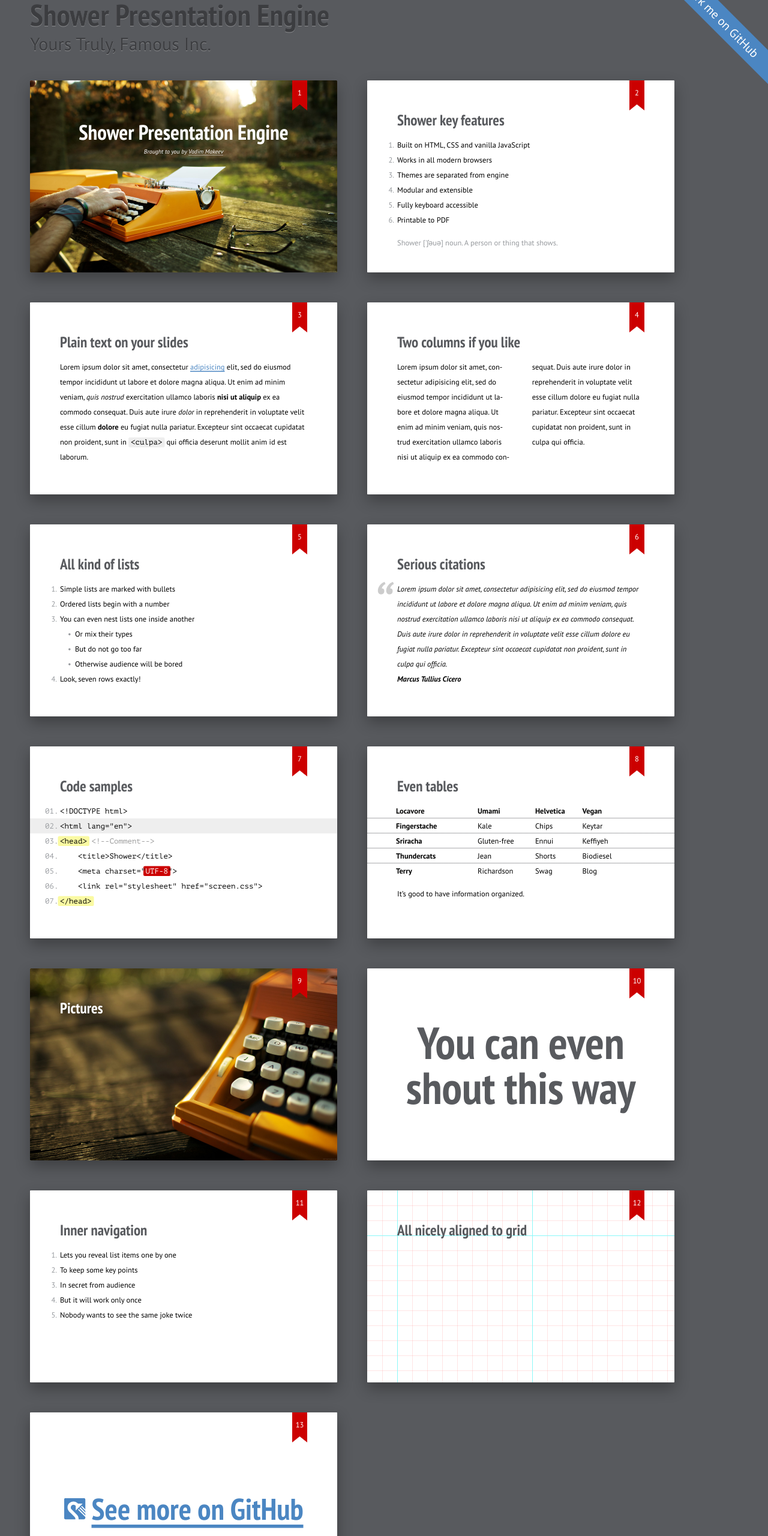
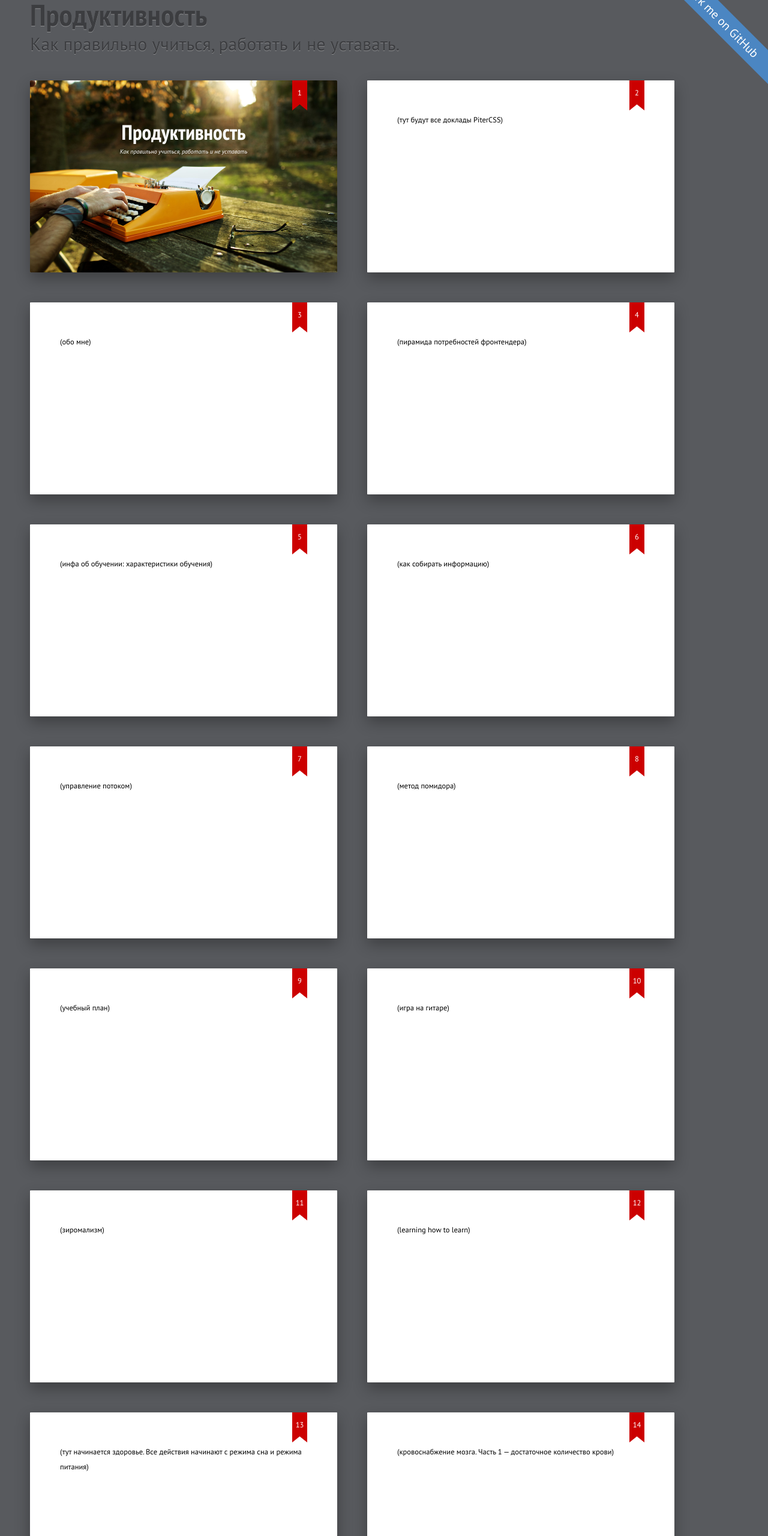
Before and after one commit to uyouthe/how-to-learn, a plain HTML site: page index.html in a window 1280 px wide. Shown: the part 40-2600 px from the top of the page at 60% size. Drawn offline with Linux system fonts and the light colour scheme.

Commit message:
scratch template made

```diff
--- a/index.html
+++ b/index.html
@@ -9,12 +9,12 @@
 </head>
 <body class="shower list">
 	<header class="caption">
-		<h1>Shower Presentation Engine</h1>
-		<p>Yours Truly, Famous Inc.</p>
+		<h1>Продуктивность</h1>
+		<p>Как правильно учиться, работать и не уставать.</p>
 	</header>
 	<section class="slide" id="cover">
-		<h2>Shower Presentation Engine</h2>
-		<p>Brought to you by <a href="http://pepelsbey.net">Vadim Makeev</a></p>
+		<h2>Продуктивность</h2>
+		<p>Как правильно учиться, работать и не уставать</p>
 		<img src="pictures/cover.jpg" alt="" class="cover">
 		<!--
 			To apply styles to the certain slides
@@ -36,8 +36,118 @@
 				}
 				#cover p a {
 					color:#FFF;
-					}
+				}
 		</style>
+	</section>
+	<section class="slide">
+		<p>
+			(тут будут все доклады PiterCSS)
+		</p>
+	</section>
+	<section class="slide">
+		<p>
+			(обо мне)
+		</p>
+	</section>
+	<section class="slide">
+		<p>
+			(пирамида потребностей фронтендера)
+		</p>
+	</section>
+	<section class="slide">
+		<p>
+			(инфа об обучении: характеристики обучения)
+		</p>
+	</section>
+	<section class="slide">
+		<p>
+			(как собирать информацию)
+		</p>
+	</section>
+	<section class="slide">
+		<p>
+			(управление потоком)
+		</p>
+	</section>
+	<section class="slide">
+		<p>
+			(метод помидора)
+		</p>
+	</section>
+	<section class="slide">
+		<p>
+			(учебный план)
+		</p>
+	</section>
+	<section class="slide">
+		<p>
+			(игра на гитаре)
+		</p>
+	</section>
+	<section class="slide">
+		<p>
+			(зиромализм)
+		</p>
+	</section>
+	<section class="slide">
+		<p>
+			(learning how to learn)
+		</p>
+	</section>
+	<section class="slide">
+		<p>
+			(тут начинается здоровье. Все действия начинают с режима сна и режима питания)
+		</p>
+	</section>
+	<section class="slide">
+		<p>
+			(кровоснабжение мозга. Часть 1 — достаточное количество крови)
+		</p>
+	</section>
+	<section class="slide">
+		<p>
+			(кровоснабжение мозга. Часть 2 — достаточное количество кислорода, во сне и во время работы)
+		</p>
+	</section>
+	<section class="slide">
+		<p>
+			(работа организма. Вода.)
+		</p>
+	</section>
+	<section class="slide">
+		<p>
+			(нейростимуляторы)
+		</p>
+	</section>
+	<section class="slide">
+		<p>
+			(вредные привычки: курение, алкоголь)
+		</p>
+	</section>
+	<section class="slide">
+		<p>
+			(про депрессию и прокрастинацию)
+		</p>
+	</section>
+	<section class="slide">
+		<p>
+			(Тут начинаются фишки. Массаж шеи)
+		</p>
+	</section>
+	<section class="slide">
+		<p>
+			(Быстрый сон)
+		</p>
+	</section>
+	<section class="slide">
+		<p>
+			(Душ)
+		</p>
+	</section>
+	<section class="slide">
+		<p>
+			(Спасибо!)
+		</p>
 	</section>
 	<section class="slide">
 		<h2>Shower key features</h2>
```
